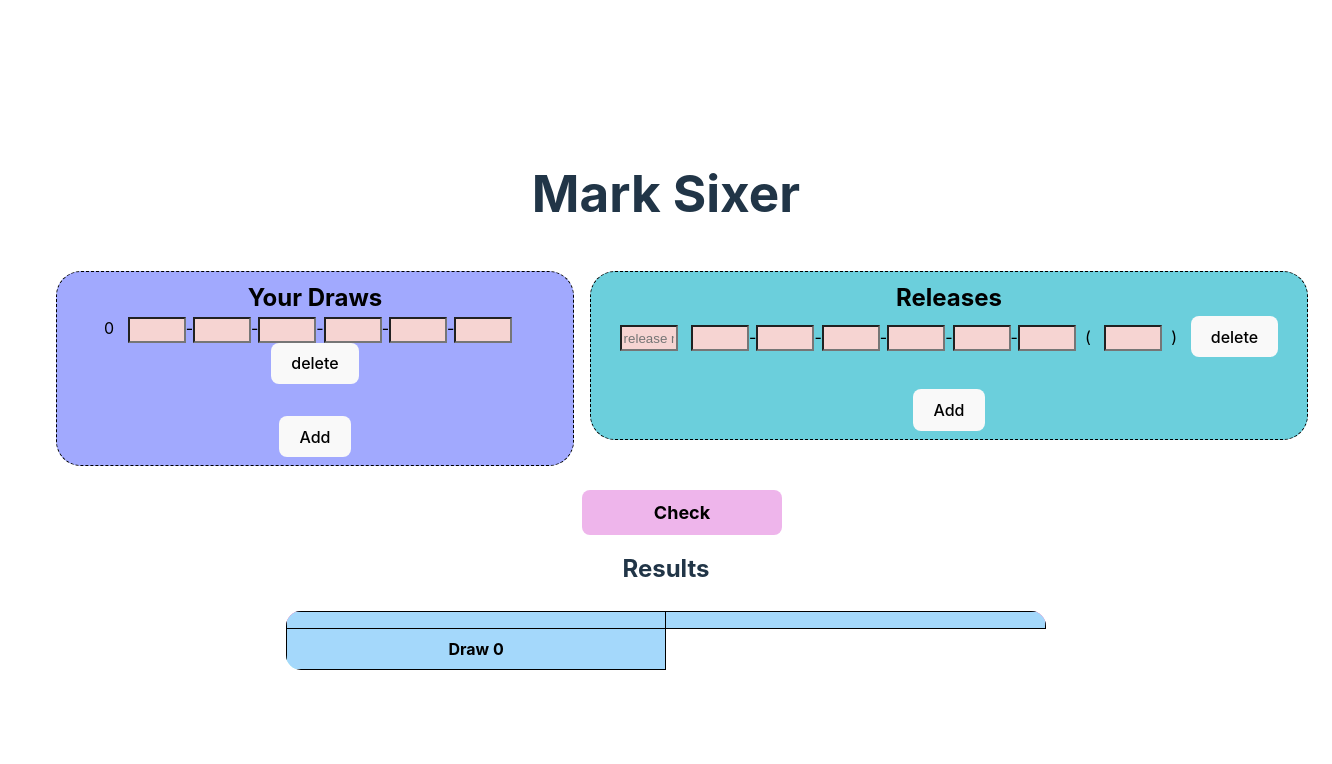
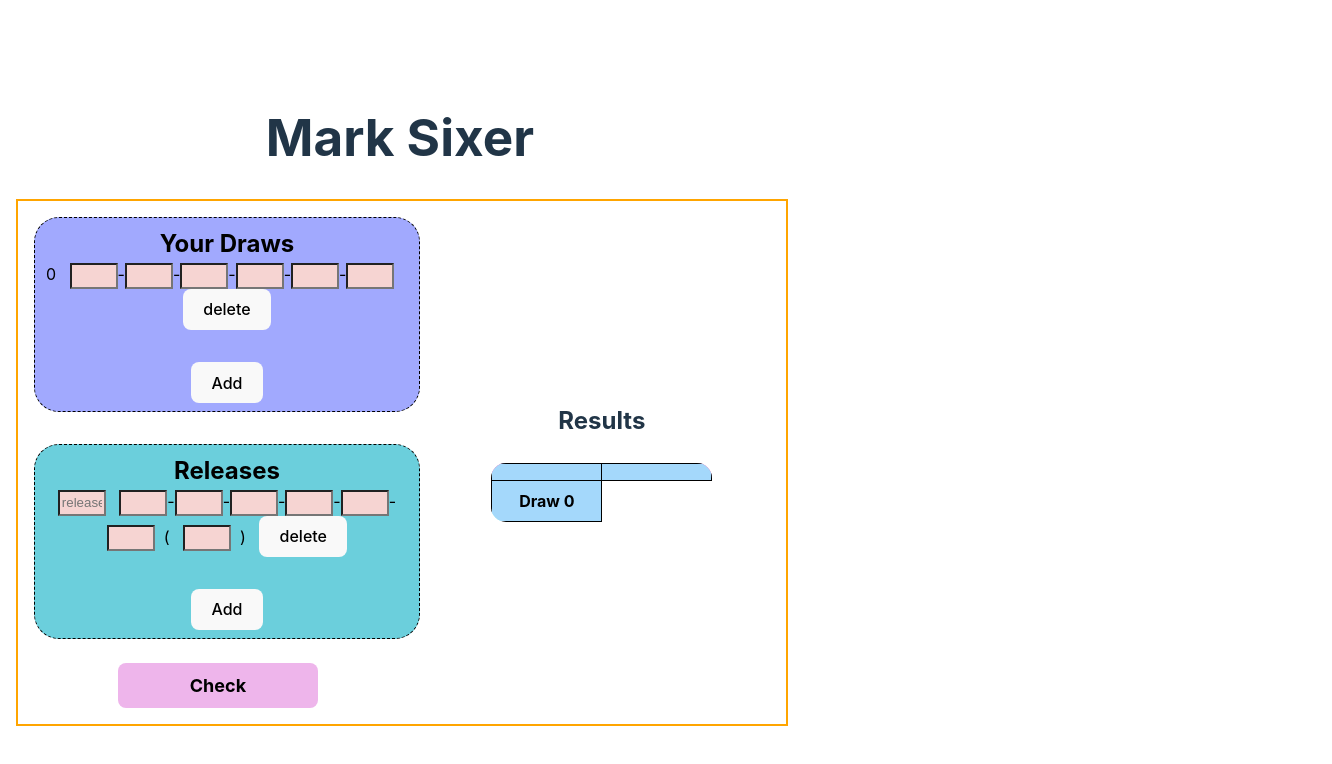
Before and after one commit to Marcussyl/mark-sixer, a React (Vite) app: page / in a window 1280 px wide. Shown: the top 764 px of the page, 1332 px wide, since content can reach past the window. Built offline with nearby package versions, Linux system fonts and the light colour scheme.

Commit message:
Change web layout

```diff
--- a/src/App.jsx
+++ b/src/App.jsx
@@ -28,17 +28,17 @@ function App() {
 
   useEffect(() => {
     window.localStorage.setItem('Mark_Sixer_Draws', JSON.stringify(draws))
-    alert(`setting draws in localstorage ...`)
+    //alert(`setting draws in localstorage ...`)
   }, [draws])
 
   useEffect(() => {
     window.localStorage.setItem('Mark_Sixer_Releases', JSON.stringify(releases))
-    alert(`setting releases in localstorage ...`)
+    //alert(`setting releases in localstorage ...`)
   }, [releases])
 
   useEffect(() => {
     window.localStorage.setItem('Mark_Sixer_Results', JSON.stringify(results))
-    alert(`setting results in localstorage ...`)
+    //alert(`setting results in localstorage ...`)
   }, [results])
 
   //Draws handlers
@@ -109,7 +109,7 @@ function App() {
     <>
       <h1>Mark Sixer</h1>
       <div className='main-container'>
-        <div className='top-container'>
+        <div className='left-container'>
           <div className='input-container'>
           <Draws draws={draws} addDrawHandler={addDrawHandler} changeDrawHandler={changeDrawHandler} deleteDrawHandler={deleteDrawHandler}/>
           <Releases releases={releases} addReleaseHandler={addReleaseHandler} changeReleaseHandler={changeReleaseHandler} deleteReleaseHandler={deleteReleaseHandler}/>
--- a/src/App.scss
+++ b/src/App.scss
@@ -1,7 +1,7 @@
 #root {
-  max-width: 1280px;
-  margin: 0 auto;
-  padding: 2rem;
+  max-width: 100%;
+  margin: 0;
+  padding: 1rem;
   text-align: center;
 }
 
@@ -18,42 +18,31 @@
   filter: drop-shadow(0 0 2em #61dafbaa);
 }
 
-@keyframes logo-spin {
-  from {
-    transform: rotate(0deg);
-  }
-  to {
-    transform: rotate(360deg);
-  }
-}
-
 @media (prefers-reduced-motion: no-preference) {
   a:nth-of-type(2) .logo {
     animation: logo-spin infinite 20s linear;
   }
 }
 
-.read-the-docs {
-  color: #888;
+.main-container {
+  display: flex;
+  flex-direction: row;
+  justify-content: space-around;
+  border: 2px solid orange;
+  width: 100%;
 }
 
-.main-container {
-  display: flex;
-  flex-direction: column;
-  justify-content: space-around;
-}
-
-.top-container {
-  width: 100%;
+.left-container {
+  width: 80%;
   padding: 1em;
 }
 
 .input-container {
   width: 100%;
   display: flex;
-  flex-direction: row;
+  flex-direction: column;
   justify-content: space-around;
-  align-items: flex-start;
+  align-content: space-around;
 }
 
 .check-button {
--- a/src/main.jsx
+++ b/src/main.jsx
@@ -1,11 +1,9 @@
-import React from 'react'
+// import React from 'react'
 import ReactDOM from 'react-dom/client'
 import './index.scss'
 import App from './App.jsx'
 
 
 ReactDOM.createRoot(document.getElementById('root')).render(
-  <React.StrictMode>
     <App />
-  </React.StrictMode>,
 )
--- a/src/scss/draws.scss
+++ b/src/scss/draws.scss
@@ -1,10 +1,11 @@
 .draws-container {
     border: 1px black dashed;
     padding: 0.5em;
-    width: 500px;
+    width: 100%;
     background-color: #A1A9FE;
     border-radius: 25px;
     color: black;
+    margin-bottom: 2rem;
 }
 
 h2 {
--- a/src/scss/release.scss
+++ b/src/scss/release.scss
@@ -3,7 +3,7 @@
 }
 
 input[type='text'] {
-  width: 50px;
+  width: 40px;
   height: 20px;
   background-color: #F6D4D2;
   color: black;
--- a/src/scss/releases.scss
+++ b/src/scss/releases.scss
@@ -1,7 +1,7 @@
 .releases-container {
     border: 1px black dashed;
     padding: 0.5em;
-    width: 700px;
+    width: 100%;
     border-radius: 25px;
     background-color: #6BCFDC;
     color: black;
--- a/src/scss/results.scss
+++ b/src/scss/results.scss
@@ -1,5 +1,5 @@
 .results-container {
-  width: 100%;
+  width: 80%;
   display: flex;
   flex-direction: column;
   align-items: center;
```
